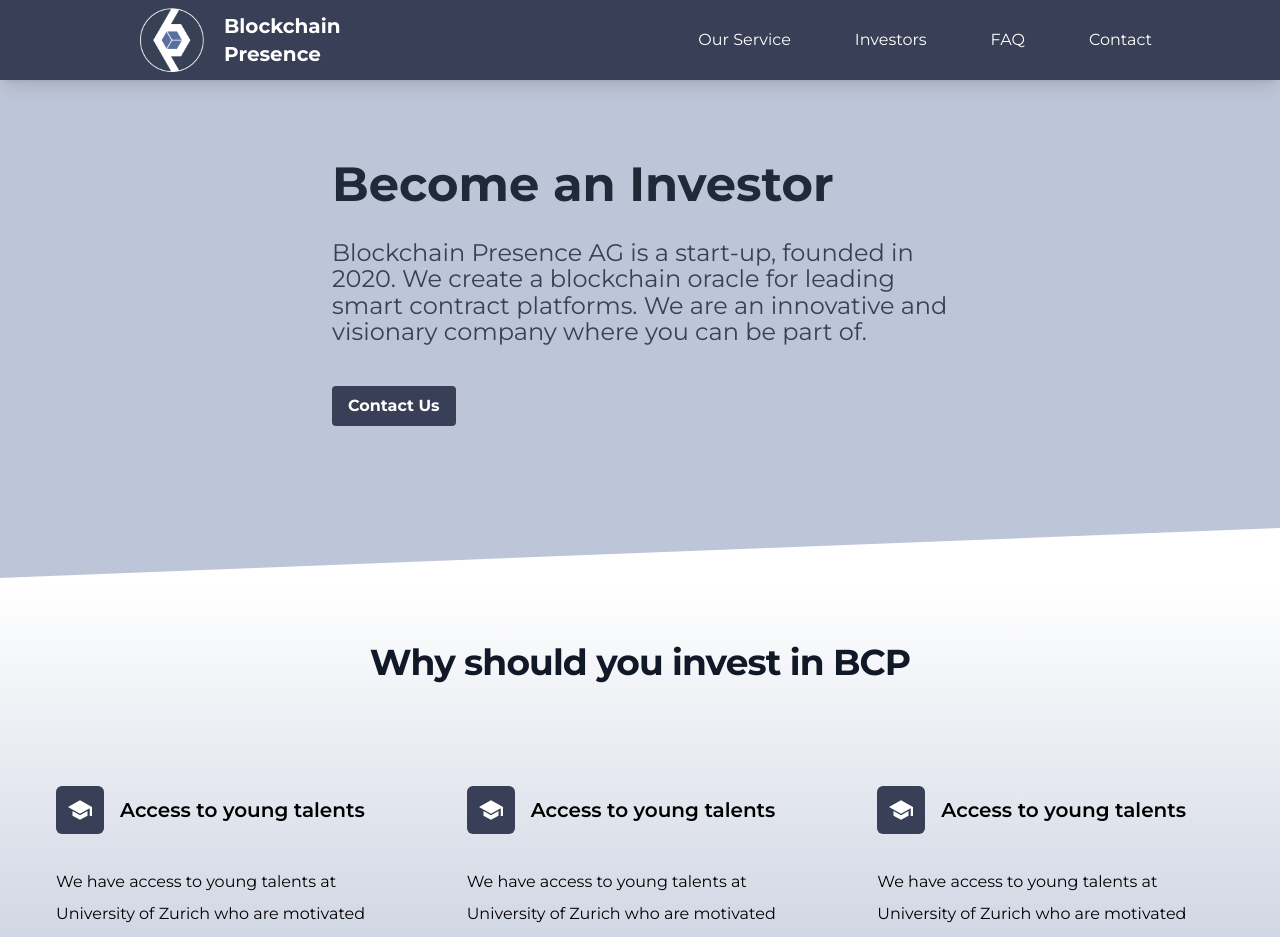
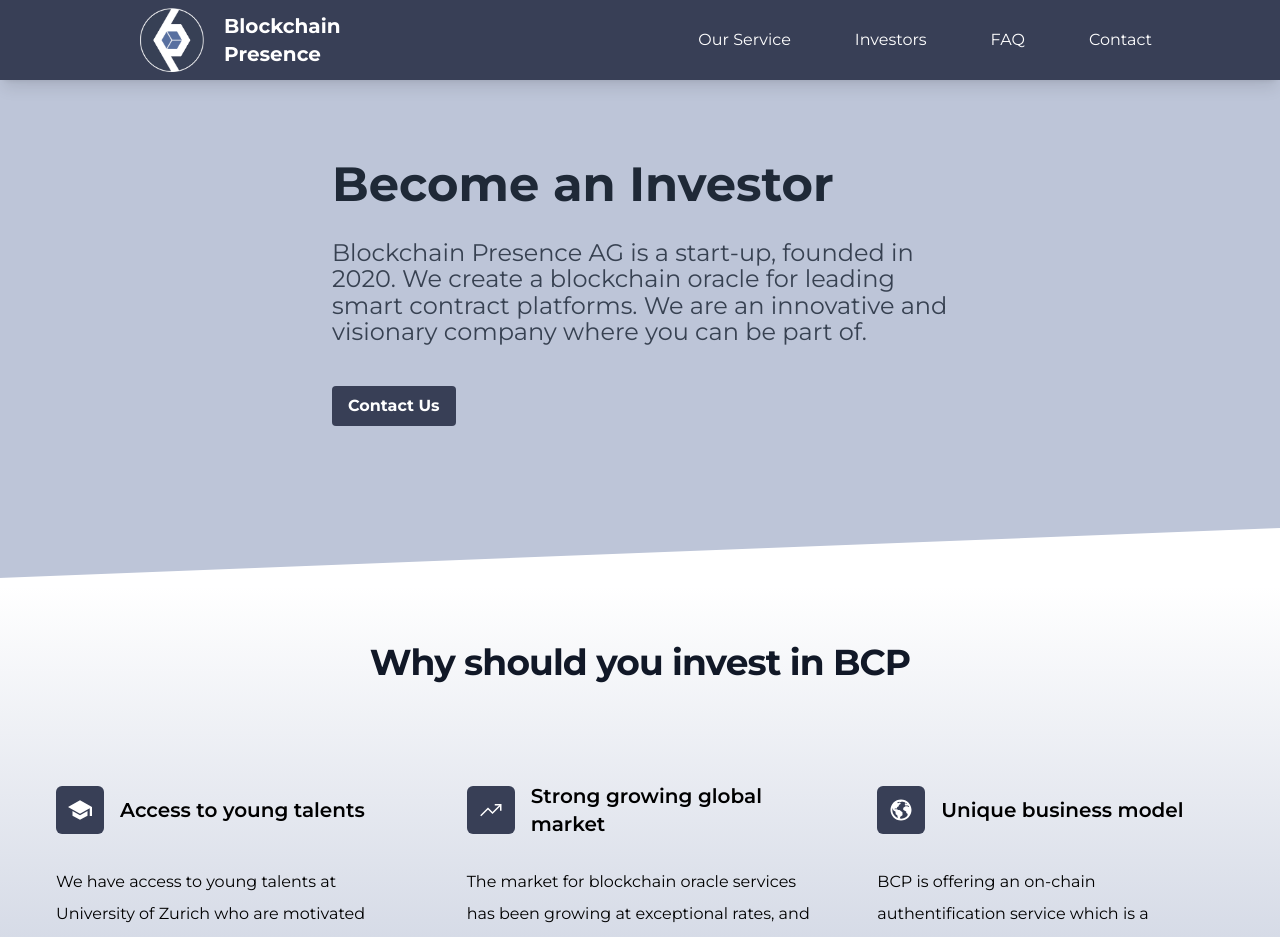
Before and after one commit to migub/BCP-Website-Next, a Next.js app: page /investors in a window 1280 px wide. Shown: the top 937 px of the page. Built offline with nearby package versions, Linux system fonts and the light colour scheme.

Commit message:
bug fix on investors page

```diff
--- a/components/sections/investors/WhyYouShouldInvest.js
+++ b/components/sections/investors/WhyYouShouldInvest.js
@@ -17,14 +17,14 @@
             icon={props.itemOneIcon}
           />
           <Reason
-            title={props.itemOneTitle}
-            description={props.itemOneDescription}
-            icon={props.itemOneIcon}
+            title={props.itemTwoTitle}
+            description={props.itemTwoDescription}
+            icon={props.itemTwoIcon}
           />
           <Reason
-            title={props.itemOneTitle}
-            description={props.itemOneDescription}
-            icon={props.itemOneIcon}
+            title={props.itemThreeTitle}
+            description={props.itemThreeDescription}
+            icon={props.itemThreeIcon}
           />
         </div>
       </div>
```
